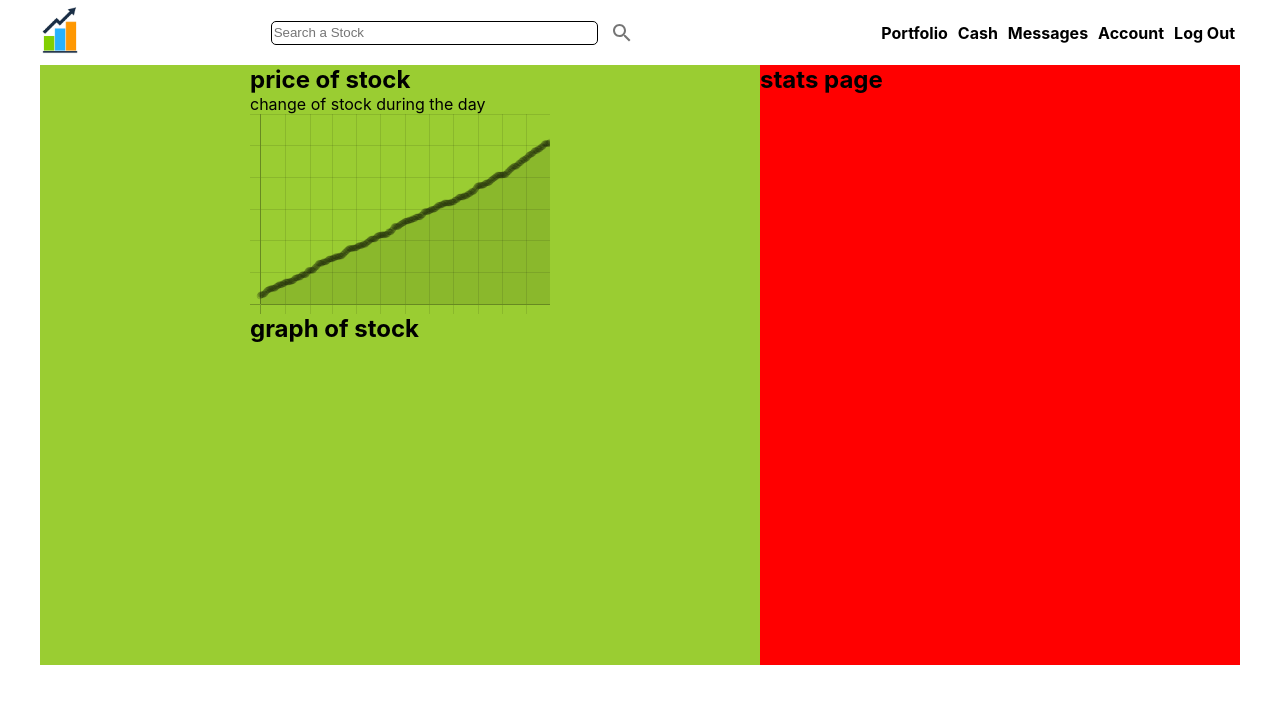
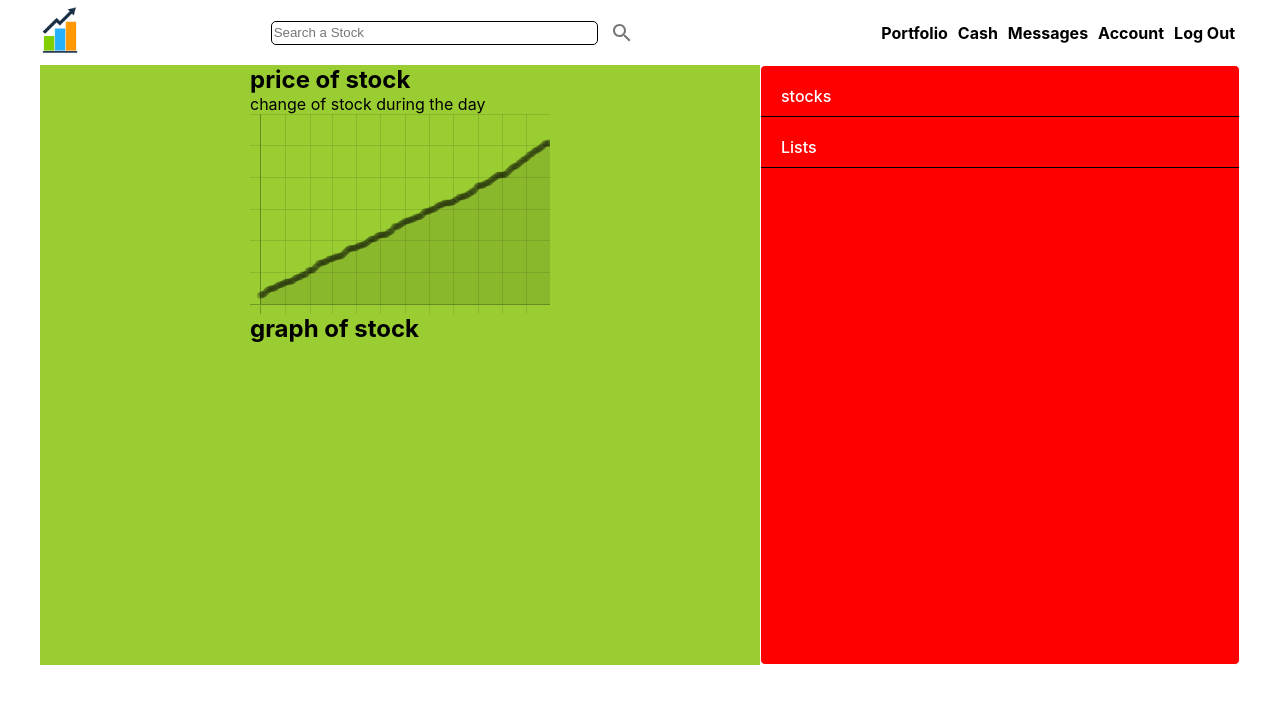
Before and after one commit to jsuderman/stockmarket-app, a React (Create React App) app: page / in a window 1280 px wide. Shown: the top 704 px of the page. Built offline with nearby package versions, Linux system fonts and the light colour scheme.

Commit message:
added stocks and rows header to stats section

```diff
--- a/src/App.css
+++ b/src/App.css
@@ -1,6 +1,5 @@
 * {
   margin: 0;
-
 }
 
 .app__body {
--- a/src/components/Stats/Stats.css
+++ b/src/components/Stats/Stats.css
@@ -1,6 +1,23 @@
 .stats {
    display: flex;
+   flex-direction: column;
    flex: 0.40;
-   background-color: red;
-   width: 100%;
+   color: white;
 }
+
+.stats__main {
+    flex-direction: column;
+    flex: 1;
+    border-radius: 5px;
+    border: 1px solid white;
+    background-color: red;
+}
+.stats__header {
+    display: flex;
+    font-size: 16px;
+    align-items: center;
+    justify-content: space-between;
+    border-bottom: 1px solid black;
+    padding: 20px 20px 10px 20px;
+    font-weight: 500;
+}
--- a/src/components/Stats/Stats.js
+++ b/src/components/Stats/Stats.js
@@ -5,7 +5,19 @@
     return (
         <div className="stats">
             <div className="stats__main">
-                <h2>stats page</h2>
+                <div className="stats__header">
+                    <p>stocks</p>
+                </div>
+
+                <div className="stats__content">
+                    <div className="stats__rows">
+
+                    </div>
+                </div>
+
+                <div className="stats__header">
+                    <p>Lists</p>
+                </div>
             </div>
         </div>
     )
```
Also changed, not shown: src/components/Feed/Feed.css (line endings or trailing spaces), 1 other file (tests, documents, lock files or other folders).
